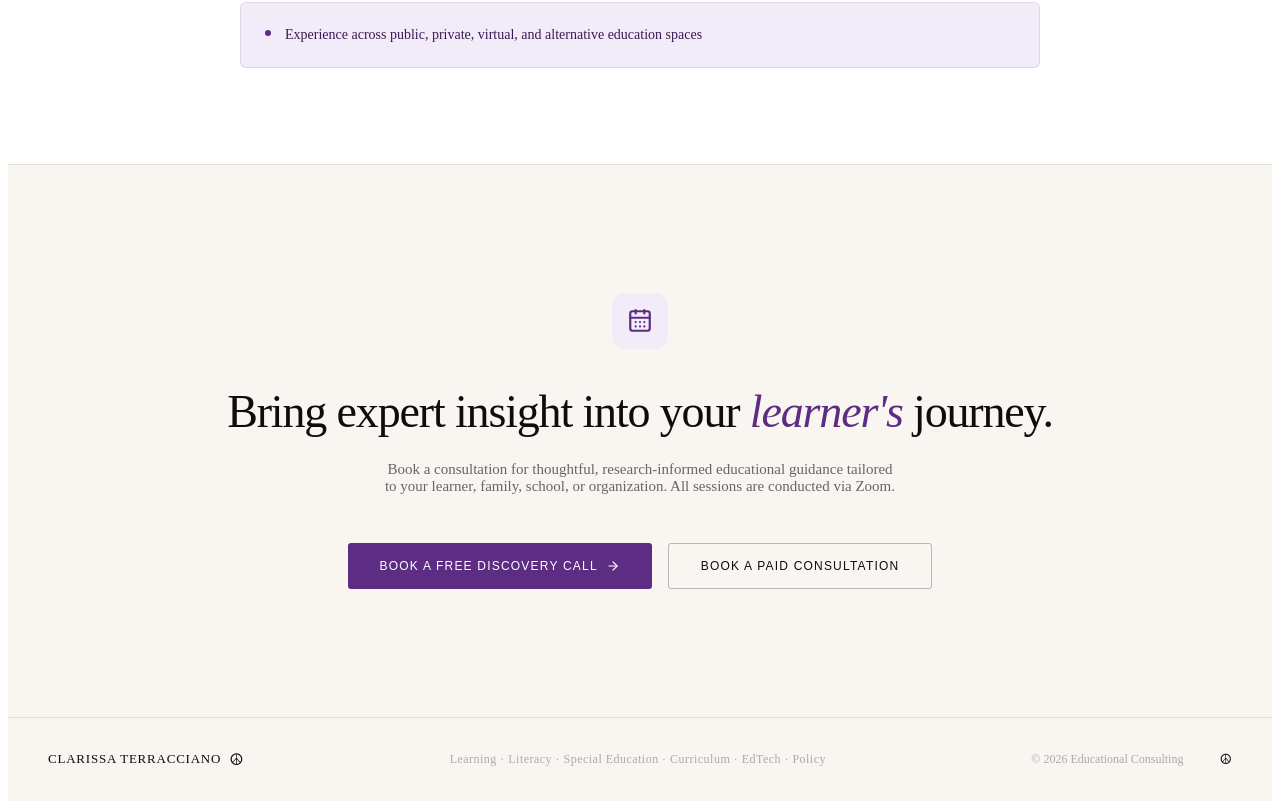
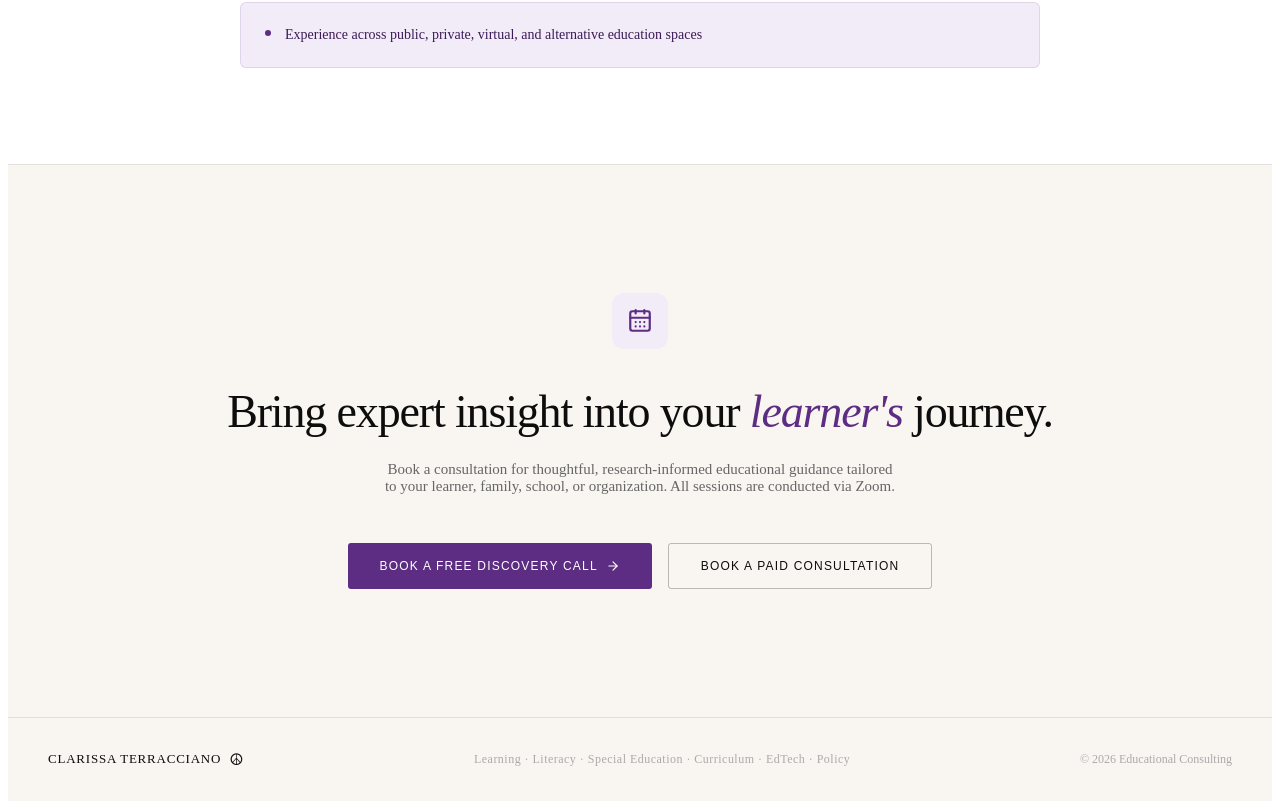
Before and after one commit to cmarrapodi/clarissaterraccianophd, a React (Vite) app: page / in a window 1280 px wide. Shown: the part 4759-5568 px from the top of the page. Built offline with nearby package versions, Linux system fonts and the light colour scheme; no server answers.

Commit message:
Update ClarissaWebsite.jsx

```diff
--- a/src/ClarissaWebsite.jsx
+++ b/src/ClarissaWebsite.jsx
@@ -337,15 +337,12 @@ export default function ClarissaWebsite() {
       </section>
 
       <footer style={{ borderTop: "0.5px solid rgba(0,0,0,0.09)", padding: "2rem 2.5rem", display: "flex", justifyContent: "space-between", alignItems: "center", flexWrap: "wrap", gap: "1rem" }}>
-       <div style={{ fontSize: "13px", fontWeight: 500, letterSpacing: "0.06em", textTransform: "uppercase", display: "flex", alignItems: "center", gap: "8px" }}>
-  Clarissa Terracciano
-  <a href="/admin" style={{ fontSize: "16px", color: "#0D0D0D", textDecoration: "none" }}>☮</a>
-</div>
+        <div style={{ fontSize: "13px", fontWeight: 500, letterSpacing: "0.06em", textTransform: "uppercase", display: "flex", alignItems: "center", gap: "8px" }}>
+          Clarissa Terracciano
+          <a href="/admin" style={{ fontSize: "16px", color: "#0D0D0D", textDecoration: "none" }}>☮</a>
+        </div>
         <div style={{ fontSize: "12px", color: "#aaa", letterSpacing: "0.04em" }}>Learning · Literacy · Special Education · Curriculum · EdTech · Policy</div>
-        <div style={{ display: "flex", alignItems: "center", gap: "1.5rem" }}>
-          <div style={{ fontSize: "12px", color: "#aaa" }}>© 2026 Educational Consulting</div>
-          <a href="/admin" style={{ fontSize: "14px", color: "#0D0D0D", textDecoration: "none", marginLeft: "12px" }}>☮</a>
-        </div>
+        <div style={{ fontSize: "12px", color: "#aaa" }}>© 2026 Educational Consulting</div>
       </footer>
     </div>
   );
```
